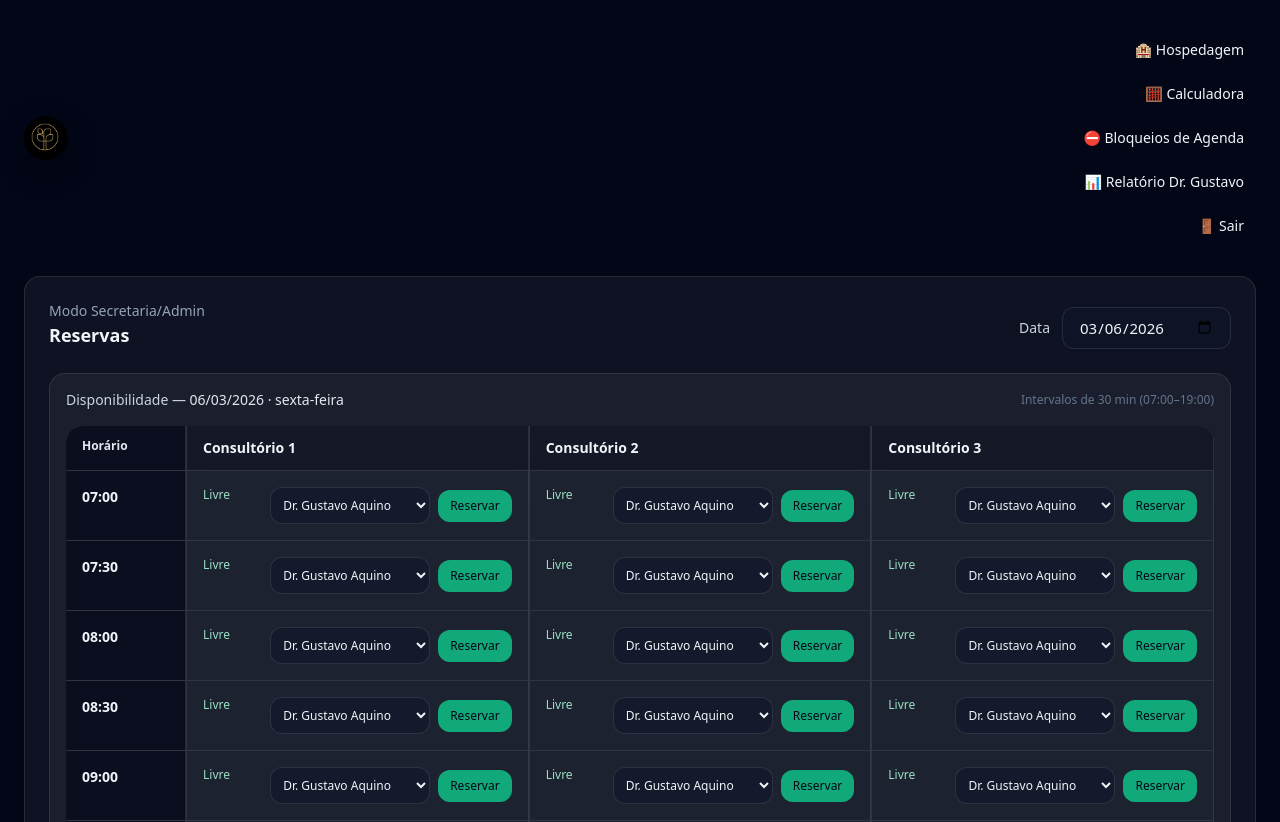
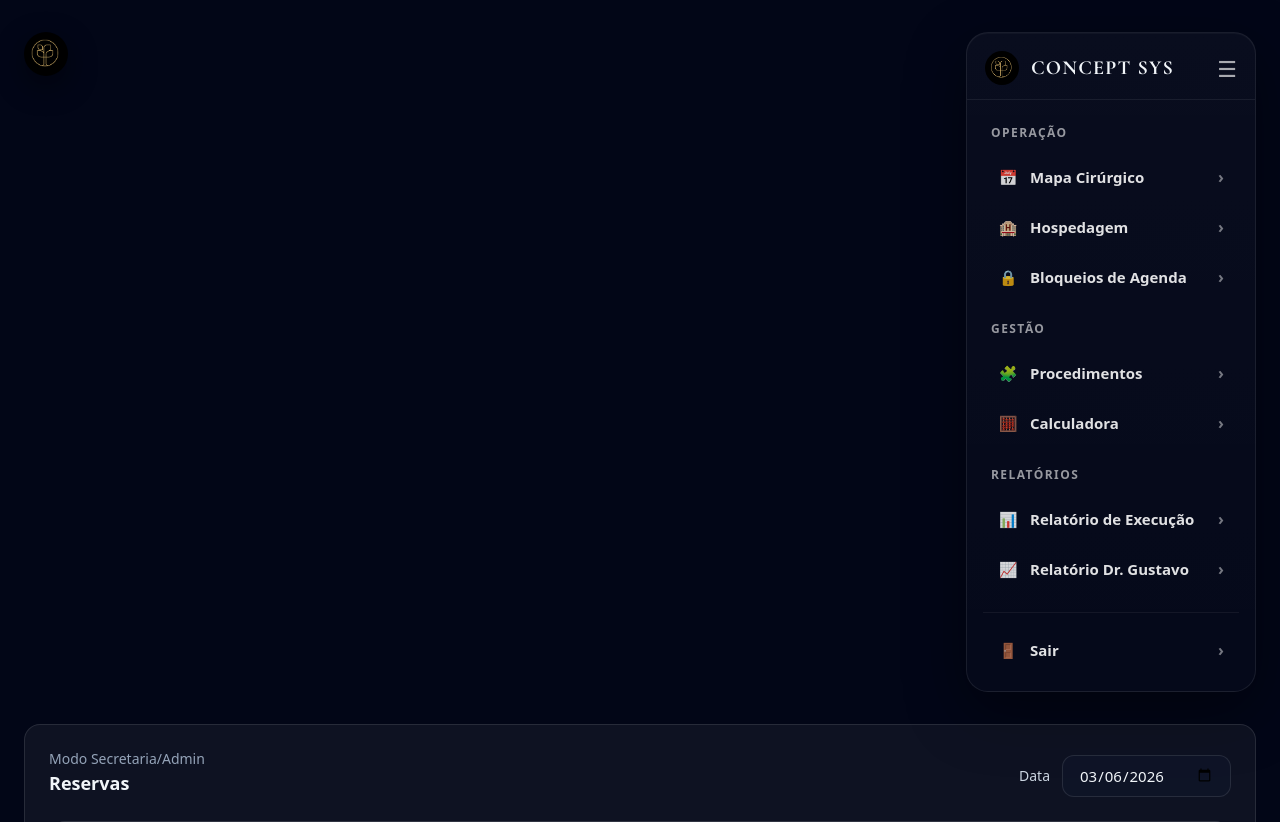
Before and after one commit to NextLevel2025Medical/agenda_consultorios, a FastAPI app: page /admin in a window 1280 px wide. Shown: the top 822 px of the page. Run offline with FastAPI, Linux system fonts and the light colour scheme; the visitor is signed in with stand-in values (Sample User, id 1); data comes from the database, SQL or seed files in the repository; data that the repository does not hold is empty; some libraries are stand-ins or nearby versions.

Commit message:
Add files via upload

```diff
--- a/templates/base.html
+++ b/templates/base.html
@@ -23,12 +23,156 @@
       font-weight: 800;
       text-transform: uppercase;
     }
+
+    .menu-card{
+      width: 290px;
+      border-radius: 22px;
+      border: 1px solid rgba(255,255,255,.08);
+      background:
+        linear-gradient(180deg, rgba(255,255,255,.03), rgba(255,255,255,.015));
+      box-shadow:
+        0 20px 60px rgba(0,0,0,.42),
+        inset 0 1px 0 rgba(255,255,255,.03);
+      overflow: hidden;
+    }
+
+    .menu-top{
+      display:flex;
+      align-items:center;
+      justify-content:space-between;
+      padding: 18px 18px 14px 18px;
+      border-bottom: 1px solid rgba(255,255,255,.07);
+    }
+
+    .menu-brand{
+      display:flex;
+      align-items:center;
+      gap: 12px;
+    }
+
+    .menu-brand img{
+      width: 34px;
+      height: 34px;
+      border-radius: 999px;
+    }
+
+    .menu-brand-title{
+      font-family: "Cormorant Garamond", serif;
+      font-size: 20px;
+      font-weight: 700;
+      letter-spacing: .06em;
+      color: var(--gold-main);
+      text-transform: uppercase;
+    }
+
+    .menu-body{
+      padding: 14px 16px 16px 16px;
+    }
+
+    .menu-section{
+      margin-top: 10px;
+      margin-bottom: 18px;
+    }
+
+    .menu-section-title{
+      font-size: 12px;
+      letter-spacing: .12em;
+      font-weight: 800;
+      text-transform: uppercase;
+      color: rgba(255,255,255,.58);
+      margin: 0 0 10px 8px;
+    }
+
+    .menu-link{
+      display:flex;
+      align-items:center;
+      justify-content:space-between;
+      gap: 12px;
+      width: 100%;
+      padding: 12px 14px;
+      border-radius: 14px;
+      color: rgba(255,255,255,.88);
+      font-size: 15px;
+      font-weight: 600;
+      text-decoration: none;
+      transition: all .18s ease;
+      border: 1px solid transparent;
+    }
+
+    .menu-link:hover{
+      background: rgba(255,255,255,.05);
+      color: #fff;
+    }
+
+    .menu-link.active{
+      border: 1px solid rgba(226,184,87,.65);
+      background: linear-gradient(180deg, rgba(226,184,87,.14), rgba(226,184,87,.06));
+      color: #fff;
+      box-shadow: 0 0 24px rgba(226,184,87,.12);
+    }
+
+    .menu-link-left{
+      display:flex;
+      align-items:center;
+      gap: 12px;
+      min-width: 0;
+    }
+
+    .menu-icon{
+      width: 20px;
+      text-align:center;
+      opacity: .95;
+      flex: 0 0 20px;
+    }
+
+    .menu-arrow{
+      color: rgba(255,255,255,.45);
+      font-size: 16px;
+    }
+
+    .menu-divider{
+      height: 1px;
+      background: rgba(255,255,255,.06);
+      margin: 8px 0 12px 0;
+    }
+
+    .menu-logout-btn{
+      display:flex;
+      align-items:center;
+      justify-content:space-between;
+      gap: 12px;
+      width: 100%;
+      padding: 12px 14px;
+      border-radius: 14px;
+      color: rgba(255,255,255,.88);
+      font-size: 15px;
+      font-weight: 600;
+      background: transparent;
+      border: 1px solid transparent;
+      transition: all .18s ease;
+    }
+
+    .menu-logout-btn:hover{
+      background: rgba(255,255,255,.05);
+      color:#fff;
+    }
+
+    @media (max-width: 980px){
+      .top-shell{
+        flex-direction: column;
+        align-items: flex-start !important;
+      }
+
+      .menu-card{
+        width: 100%;
+      }
+    }
   </style>
 </head>
-
+{% set current_path = request.url.path if request else "" %}
 <body class="min-h-screen bg-slate-950 text-slate-100">
   <div class="mx-auto max-w-7xl px-6 py-8">
-    <div class="flex items-center justify-between gap-6">
+    <div class="top-shell flex items-start justify-between gap-6">
       <!-- LEFT: logo + título variável -->
       <div class="flex items-center gap-4">
         <img
@@ -46,53 +190,105 @@
         {% endif %}
       </div>
 
-      <!-- RIGHT: ações padronizadas -->
+      <!-- RIGHT: menu premium -->
       {% if current_user %}
-        <div class="flex flex-col gap-2 items-end">
-          {% if current_user.role in ("admin", "surgery") %}
-            <a
-              href="/hospedagem"
-              class="block w-56 rounded-lg px-3 py-2 text-sm font-medium text-slate-100 hover:bg-white/10 transition text-right"
-            >
-                🏨 Hospedagem
-            </a>
-          {% endif %}
+        <div class="menu-card">
+          <div class="menu-top">
+            <div class="menu-brand">
+              <img
+                src="/static/icons/icon-512.png"
+                alt="Concept Sys"
+              />
+              <div class="menu-brand-title">Concept Sys</div>
+            </div>
 
-          {% if current_user.role in ("admin", "surgery") %}
-            <a
-              href="/calculadora"
-              class="block w-56 rounded-lg px-3 py-2 text-sm font-medium text-slate-100 hover:bg-white/10 transition text-right"
-            >
-                🧮 Calculadora
-            </a>
-          {% endif %}
+            <div style="font-size:22px; color: rgba(255,255,255,.65);">☰</div>
+          </div>
 
-          {% if current_user.role in ("admin", "surgery") %}
-            <a
-              href="/bloqueios"
-              class="block w-56 rounded-lg px-3 py-2 text-sm font-medium text-slate-100 hover:bg-white/10 transition text-right"
-            >
-              ⛔ Bloqueios de Agenda
-            </a>
-          {% endif %}
+          <div class="menu-body">
 
-          {% if current_user.role in ("admin", "surgery") %}
-            <a
-              href="/relatorio_gustavo"
-              class="block w-56 rounded-lg px-3 py-2 text-sm font-medium text-slate-100 hover:bg-white/10 transition text-right"
-            >
-              📊 Relatório Dr. Gustavo
-            </a>
-          {% endif %}
+            {% if current_user.role in ("admin", "surgery") %}
+              <div class="menu-section">
+                <div class="menu-section-title">Operação</div>
 
-          <form method="post" action="/logout" class="w-56">
-            <button
-              type="submit"
-              class="block w-full rounded-lg px-3 py-2 text-sm font-medium text-slate-100 hover:bg-white/10 transition text-right"
-            >
-              🚪 Sair
-            </button>
-          </form>
+                <a href="/mapa" class="menu-link {% if current_path == '/mapa' %}active{% endif %}">
+                  <div class="menu-link-left">
+                    <span class="menu-icon">📅</span>
+                    <span>Mapa Cirúrgico</span>
+                  </div>
+                  <span class="menu-arrow">›</span>
+                </a>
+
+                <a href="/hospedagem" class="menu-link {% if current_path == '/hospedagem' %}active{% endif %}">
+                  <div class="menu-link-left">
+                    <span class="menu-icon">🏨</span>
+                    <span>Hospedagem</span>
+                  </div>
+                  <span class="menu-arrow">›</span>
+                </a>
+
+                <a href="/bloqueios" class="menu-link {% if current_path == '/bloqueios' %}active{% endif %}">
+                  <div class="menu-link-left">
+                    <span class="menu-icon">🔒</span>
+                    <span>Bloqueios de Agenda</span>
+                  </div>
+                  <span class="menu-arrow">›</span>
+                </a>
+              </div>
+
+              <div class="menu-section">
+                <div class="menu-section-title">Gestão</div>
+
+                <a href="/procedimentos" class="menu-link {% if current_path == '/procedimentos' %}active{% endif %}">
+                  <div class="menu-link-left">
+                    <span class="menu-icon">🧩</span>
+                    <span>Procedimentos</span>
+                  </div>
+                  <span class="menu-arrow">›</span>
+                </a>
+
+                <a href="/calculadora" class="menu-link {% if current_path == '/calculadora' %}active{% endif %}">
+                  <div class="menu-link-left">
+                    <span class="menu-icon">🧮</span>
+                    <span>Calculadora</span>
+                  </div>
+                  <span class="menu-arrow">›</span>
+                </a>
+              </div>
+
+              <div class="menu-section">
+                <div class="menu-section-title">Relatórios</div>
+
+                <a href="/relatorio_execucao" class="menu-link {% if current_path == '/relatorio_execucao' %}active{% endif %}">
+                  <div class="menu-link-left">
+                    <span class="menu-icon">📊</span>
+                    <span>Relatório de Execução</span>
+                  </div>
+                  <span class="menu-arrow">›</span>
+                </a>
+
+                <a href="/relatorio_gustavo" class="menu-link {% if current_path == '/relatorio_gustavo' %}active{% endif %}">
+                  <div class="menu-link-left">
+                    <span class="menu-icon">📈</span>
+                    <span>Relatório Dr. Gustavo</span>
+                  </div>
+                  <span class="menu-arrow">›</span>
+                </a>
+              </div>
+            {% endif %}
+
+            <div class="menu-divider"></div>
+
+            <form method="post" action="/logout">
+              <button type="submit" class="menu-logout-btn">
+                <div class="menu-link-left">
+                  <span class="menu-icon">🚪</span>
+                  <span>Sair</span>
+                </div>
+                <span class="menu-arrow">›</span>
+              </button>
+            </form>
+          </div>
         </div>
       {% endif %}
     </div>
```
